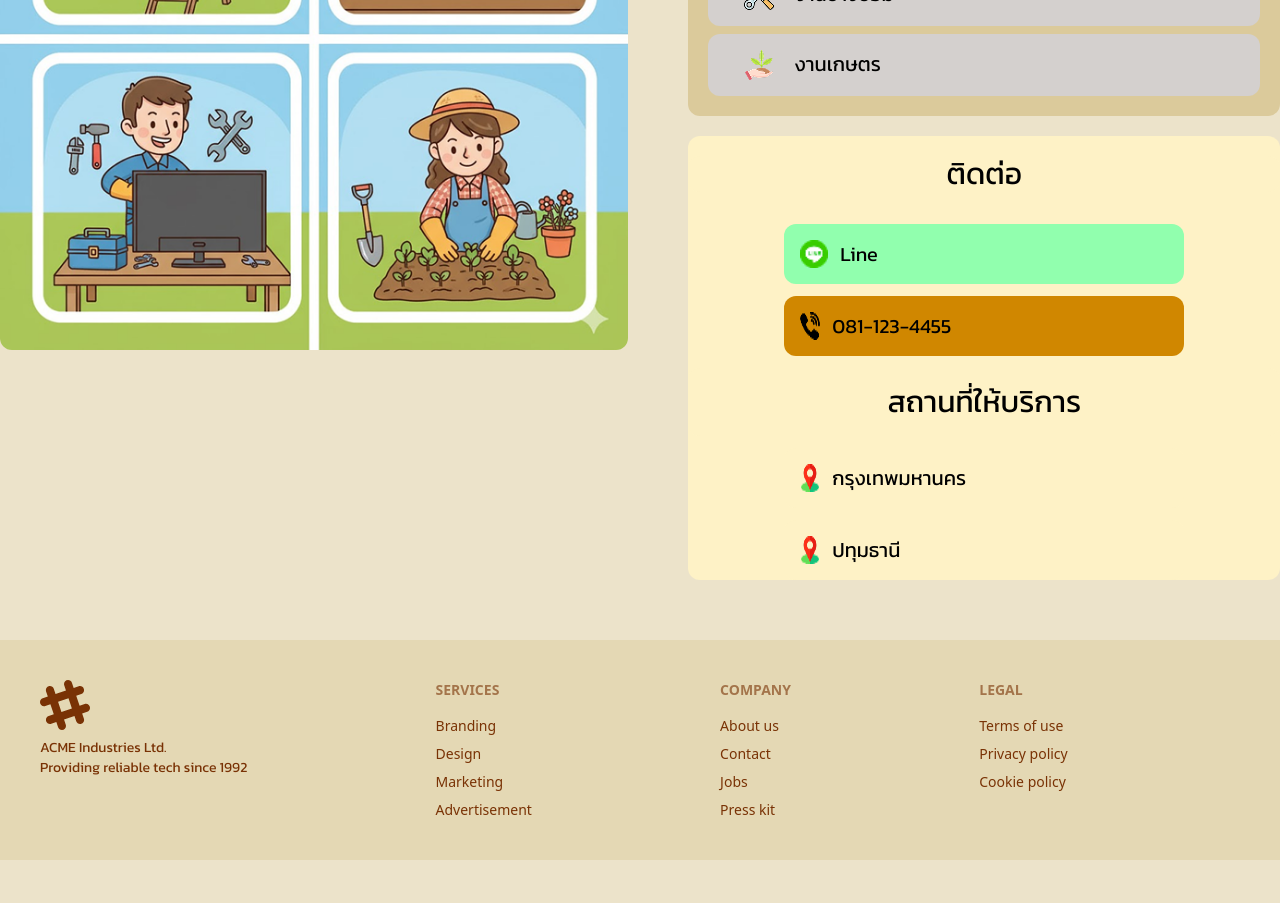
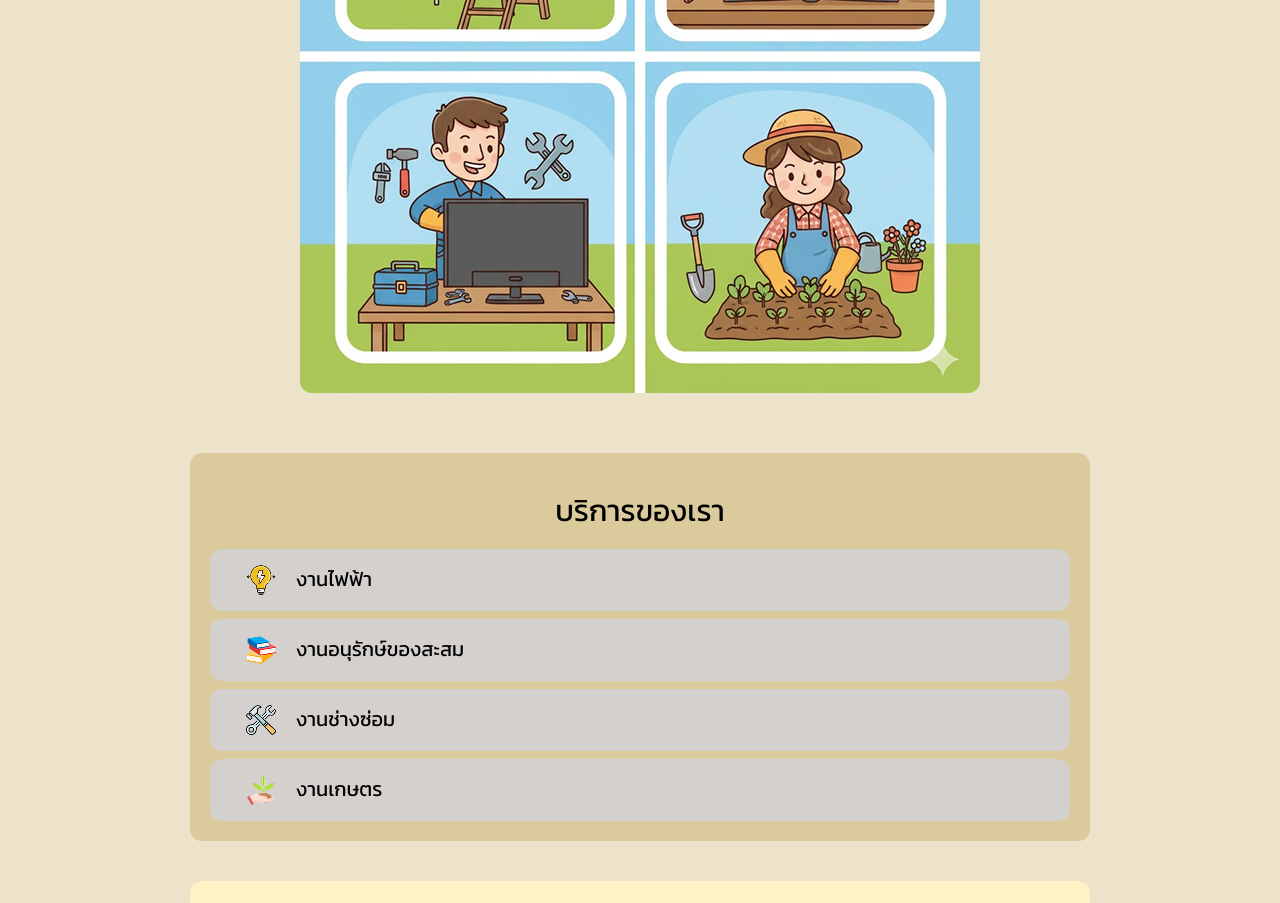
Before and after one commit to Jocrepe/Wonsuk-website, a Vue app: page /findservice in a window 1280 px wide. Shown: the part 540-1443 px from the top of the page. Before the commit the page ends 1400 px from the top, so only its background shows below. Built offline with nearby package versions, Linux system fonts and the light colour scheme.

Commit message:
reponsive fix

```diff
--- a/src/components/user/Repairshop.vue
+++ b/src/components/user/Repairshop.vue
@@ -8,7 +8,7 @@ defineProps({
 </script>
 
 <template>
-  <div class="grid grid-cols-3 mb-15 gap-10">
+  <div class="grid mb-15 lg:grid-cols-2 lg:gap-5 lg:m-5 2xl:grid-cols-3 2xl:gap-10">
     <div v-for="i in repairshops" class="card bg-info-content w-full rounded-3xl shadow-md">
       <figure class="px-10 pt-10 pb-5">
         <img :src="i.imageUrl" alt="" class="w-full h-90" />
@@ -19,7 +19,7 @@ defineProps({
         </h2>
         <div class="flex">
           <p class="text-xl">Review : {{ i.reviewscore }} / 5.0</p>
-          <img src="@/assets/icon/star.png" alt="" class="w-5 h-5 mr-66">
+          <img src="@/assets/icon/star.png" alt="" class="w-5 h-5 lg:mr-66 2xl:mr-60">
         </div>
         <p class="text-xl">{{ i.about }}</p>
         <p class="text-xl">open : {{ i.open }}</p>
--- a/src/views/FindserviceView.vue
+++ b/src/views/FindserviceView.vue
@@ -6,26 +6,26 @@ import Back from '@/components/user/Back.vue';
 <template>
     <UserLayout>
         <RouterLink to="/repair">
-            <div class="w-8 h-8 absolute top-45 left-50 cursor-pointer">
+            <div class="w-8 h-8 absolute cursor-pointer lg:[top:170px] lg:[left:50px] 2xl:[top:170px] 2xl:[left:350px]">
                 <Back></Back>
             </div>
         </RouterLink>
 
         <div class="w-full justify-center items-center mb-15">
             <div class=" text-center ">
-                <p class="text-5xl text-base-content  mt-10">รวมบริการช่างอาสา</p>
+                <p class="text-base-content mt-10 lg:text-4xl 2xl:text-5xl">รวมบริการช่างอาสา</p>
             </div>
         </div>
 
         <!-- button -->
 
-        <div class="flex w-full mb-15 gap-15">
-            <div class="justify-center items-center">
+        <div class="flex w-full mb-15 gap-15 lg:flex-col 2xl:flex-row 2xl:w-[1500px]">
+            <div class="flex lg:justify-center">
                 <img src="@/assets/icon/รวมอาสา.png" alt="" class="rounded-xl">
             </div>
 
-            <div class="flex flex-col w-1/2">
-                <div class="bg-base-300 rounded-xl p-5">
+            <div class="flex flex-col w-1/2 lg:w-full lg:items-center 2xl:w-1/2">
+                <div class=" bg-base-300 rounded-xl p-5 w-full lg:w-[900px] 2xl:w-full">
                     <div class="text-center my-5">
                         <p class="text-3xl text-black">บริการของเรา</p>
                     </div>
@@ -52,17 +52,17 @@ import Back from '@/components/user/Back.vue';
 
                 </div>
 
-                <div class="flex gap-3 flex-col bg-success-content mt-5 text-black rounded-xl">
+                <div class="flex gap-3 flex-col bg-success-content mt-10 text-black rounded-xl lg:w-[900px] 2xl:w-full">
                     <div class="w-full bg-success-content  my-5  rounded-xl  text-center">
                         <p class="text-black text-3xl">ติดต่อ</p>
 
                     </div>
-                    <div class=" flex mx-auto w-100 p-4 bg-[#91FFAE]  text-black rounded-xl text-xl">
+                    <div class=" flex mx-auto w-150 p-4 bg-[#91FFAE]  text-black rounded-xl text-xl">
                         <img src="@/assets/icon/line.png" alt="" class="w-7">
                         <p class="ml-3 text-xl text-black">Line</p>
 
                     </div>
-                    <div class="flex mx-auto w-100 p-4 bg-accent  text-black rounded-xl">
+                    <div class="flex mx-auto w-150 p-4 bg-accent  text-black rounded-xl">
                         <img src="@/assets/icon/tel.png" alt="">
                         <p class="ml-3 text-xl text-black">081-123-4455</p>
 
@@ -76,7 +76,7 @@ import Back from '@/components/user/Back.vue';
                         <p class="text-xl ml-3">กรุงเทพมหานคร</p>
 
                     </div>
-                    <div class="flex w-100 p-4 bg-success-content  mx-auto text-black rounded-xl">
+                    <div class="flex w-100 p-4 bg-success-content mb-10 mx-auto text-black rounded-xl">
                         <img src="@/assets/icon/location.png" alt="w-10">
                         <p class="text-xl ml-3">ปทุมธานี</p>
 
--- a/src/views/HomeView.vue
+++ b/src/views/HomeView.vue
@@ -8,21 +8,21 @@ import { RouterLink } from 'vue-router';
 <template>
   <UserLayout>
     <div class="overflow-hidden w-full relative">
-      <div class="absolute z-0 bottom-140 right-200 w-200 h-200 shadow-xl rounded-full "></div>
-      <div class="absolute z-0 bottom-70 left-300 w-200 h-200 shadow-xl rounded-full "></div>
+      <div class="absolute z-0  w-200 h-200 shadow-xl rounded-full lg:[bottom:500px] lg:[right:550px] 2xl:[bottom:500px] 2xl:[right:900px]"></div>
+      <div class="absolute z-0  w-200 h-200 shadow-xl rounded-full lg:[bottom:450px] lg:[left:800px] 2xl:[bottom:350px] 2xl:[left:1200px]"></div>
 
       <div class="flex mb-30">
         <div class="w-1/3 p-20">
           <img src="@/assets/background/world-humanitarian-day 1.png" alt="">
         </div>
         <div class="w-2/3 p-4">
-          <p class="text-5xl mt-40">"แบ่งปันของที่มีคุณค่า</p>
-          <p class="text-5xl ml-70 mt-10">ให้หมุนอย่างอบอุ่น"</p>
+          <p class="lg:text-4xl 2xl:text-5xl mt-40">"แบ่งปันของที่มีคุณค่า</p>
+          <p class="lg:text-4xl 2xl:text-5xl ml-70 mt-10">ให้หมุนอย่างอบอุ่น"</p>
         </div>
       </div>
 
       <!-- button -->
-      <div class="flex justify-center items-center gap-20 mb-40">
+      <div class="flex justify-center items-center  mb-40 lg:gap-10 2xl:gap-20">
         <div class="flex justify-center items-center">
           <RouterLink to="/repair">
             <button class=" btn btn-outline btn-success flex flex-col w-70 h-70 rounded-xl">
--- a/src/views/RepairView.vue
+++ b/src/views/RepairView.vue
@@ -6,21 +6,21 @@ import Back from '@/components/user/Back.vue';
 <template>
   <UserLayout>
     <RouterLink to="/">
-      <div class="w-8 h-8 absolute top-45 left-50 cursor-pointer">
+      <div class="w-8 h-8 absolute cursor-pointer lg:[top:170px] lg:[left:50px] 2xl:[top:170px] 2xl:[left:350px]">
         <Back></Back>
       </div>
     </RouterLink>
     <div class="w-full flex justify-center items-center mb-15">
       <div class="w-70 h-25  text-center ">
-        <p class="text-5xl text-base-content  mt-10">ซ่อมแซม</p>
+        <p class="text-base-content  mt-10 lg:text-4xl 2xl:text-5xl">ซ่อมแซม</p>
       </div>
     </div>
 
     <!-- button -->
-    <div class="flex w-full justify-center items-center gap-20 mb-30">
+    <div class="flex w-full justify-center items-center mb-30 lg:gap-5 2xl:gap-20">
       <div class="flex justify-center items-center">
         <RouterLink to="/findservice">
-          <button class="btn btn-soft w-[399px] h-[465px] flex flex-col">
+          <button class="btn btn-soft flex flex-col lg:w-[250px] lg:h-[465px] 2xl:w-[399px] 2xl:h-[465px]">
             <img src="@/assets/icon/ช่างอาสา.png" alt="" class="">
             <p class="text-xl mt-1 ">รวมบริการช่างอาสา</p>
             <p class="text-md mt-2 mb-5">
@@ -33,10 +33,10 @@ import Back from '@/components/user/Back.vue';
       </div>
       <div class="flex justify-center items-center">
         <RouterLink to="/repairshop">
-          <button class="btn btn-soft w-[399px] h-[465px] flex flex-col">
+          <button class="btn btn-soft flex flex-col lg:w-[250px] lg:h-[465px] 2xl:w-[399px] 2xl:h-[465px]">
             <img src="@/assets/icon/ร้านซ่อม.png" alt="" class="">
             <p class="text-xl mt-1 ">ร้านซ่อม</p>
-            <p class="text-md mt-2 mb-5">
+            <p class="text-md mt-2">
               ไม่ต้องไปไกล! รวมร้านซ่อมคุณภาพ<br>ในละแวกบ้าน บริการรวดเร็ว ราคามิตรภาพ
               <br>พร้อมคำแนะนำจากช่างมืออาชีพ
             </p>
@@ -44,7 +44,7 @@ import Back from '@/components/user/Back.vue';
         </RouterLink>
       </div>
       <div class="flex justify-center items-center">
-        <button class="btn btn-soft w-[399px] h-[465px] flex flex-col">
+        <button class="btn btn-soft flex flex-col lg:w-[250px] lg:h-[465px] 2xl:w-[399px] 2xl:h-[465px]">
           <img src="@/assets/icon/แจ้งของที่อยากซ่อม.png" alt="" class="">
           <p class="text-xl mt-1 ">แจ้งของที่อยากซ่อม</p>
           <p class="text-md mt-2 mb-5">
--- a/src/views/RepairshopView.vue
+++ b/src/views/RepairshopView.vue
@@ -19,14 +19,14 @@ const addToContact = (repairshop) => {
 <template>
   <UserLayout>
     <RouterLink to="/repair">
-      <div class="w-8 h-8 absolute top-45 left-50 cursor-pointer">
+      <div class="w-8 h-8 absolute cursor-pointer lg:[top:170px] lg:[left:50px] 2xl:[top:170px] 2xl:[left:350px]">
         <Back></Back>
       </div>
     </RouterLink>
 
     <div class="w-full flex justify-center items-center mb-15">
       <div class="w-full h-25  text-center ">
-        <p class="text-5xl text-base-content  mt-15">ร้านซ่อมใกล้ฉัน</p>
+        <p class="text-5xl text-base-content  mt-15 lg:text-4xl 2xl:text-5xl">ร้านซ่อมใกล้ฉัน</p>
       </div>
     </div>
 
```
